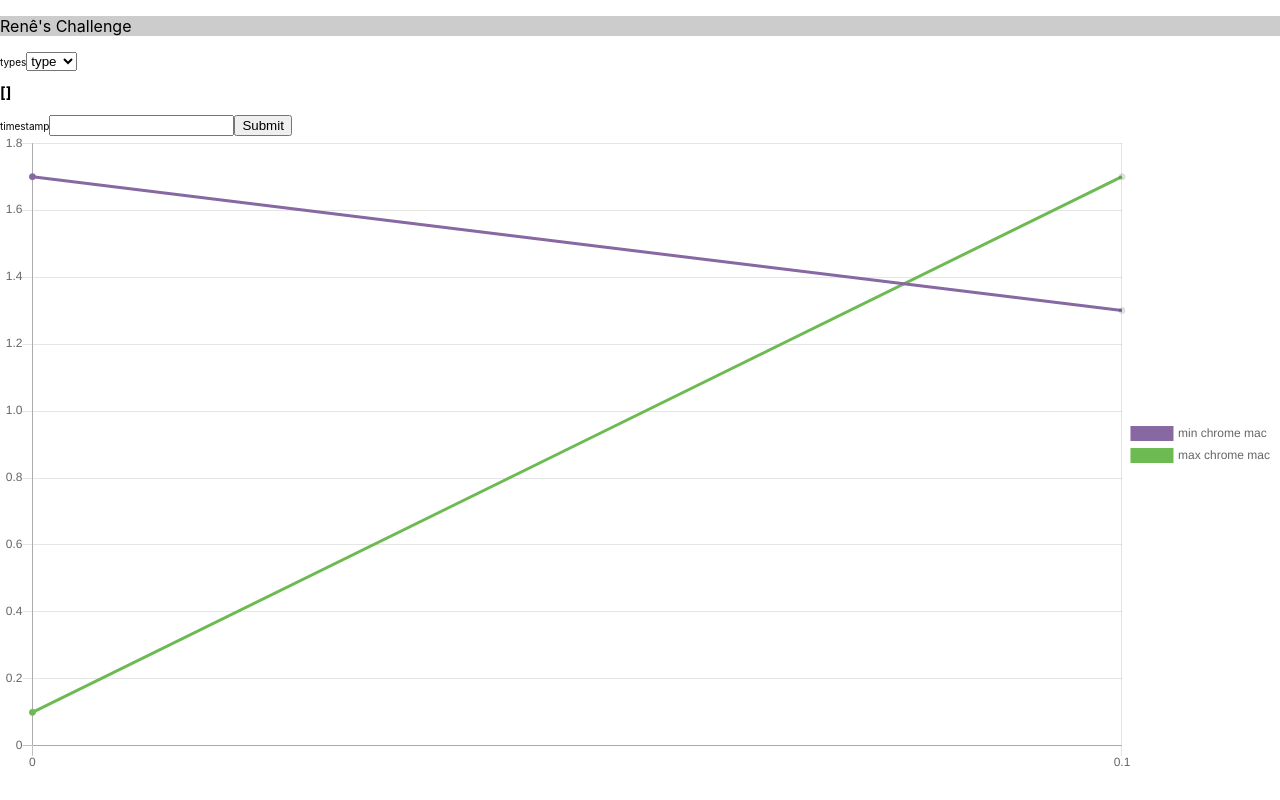
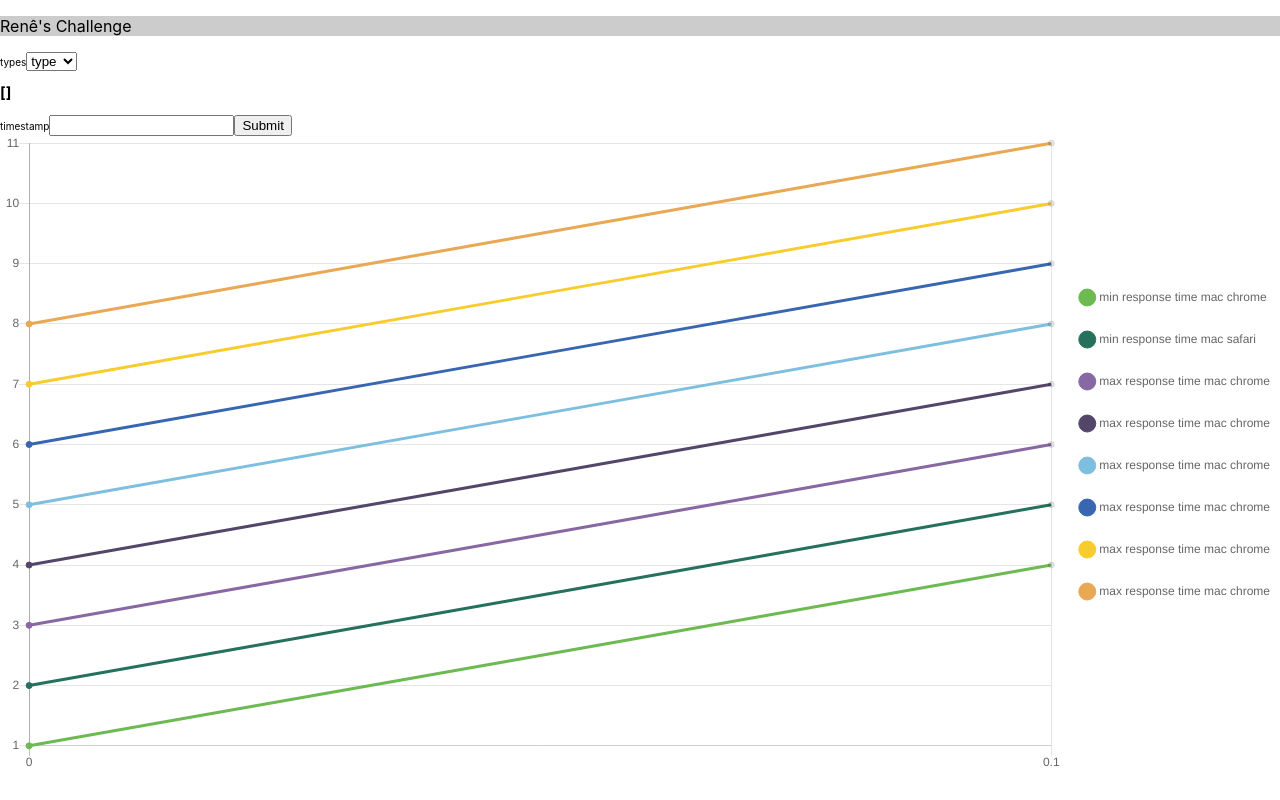
Before and after one commit to renemennab/challenge-chart-plot-with-commits, a React (Create React App) app: page / in a window 1280 px wide. Built offline with nearby package versions, Linux system fonts and the light colour scheme.

Commit message:
add chart logic to dynamicly render values

```diff
--- a/src/Components/Chart/chart.js
+++ b/src/Components/Chart/chart.js
@@ -2,30 +2,65 @@ import React from 'react';
 import { Line } from 'react-chartjs-2';
 
 const chart = props => {
+	const data = [
+		{ min_response_time_mac_chrome: [1, 4] },
+		{ min_response_time_mac_safari: [2, 5] },
+		{ max_response_time_mac_chrome: [3, 6] },
+		{ max_response_time_mac_chrome: [4, 7] },
+		{ max_response_time_mac_chrome: [5, 8] },
+		{ max_response_time_mac_chrome: [6, 9] },
+		{ max_response_time_mac_chrome: [7, 10] },
+		{ max_response_time_mac_chrome: [8, 11] }
+	];
+	const colors = [
+		'#6DBA52',
+		'#26715D',
+		'#8768A3',
+		'#544669',
+		'#7EBFDF',
+		'#3866B1',
+		'#F8CC2D',
+		'#E9A854'
+	];
+
+	const datasetsArray = [];
+	const SplitData = () => {
+		var lineColor = -1;
+		data.map(dt => {
+			if (lineColor > colors.length - 2) {
+				lineColor = 0;
+			} else {
+				lineColor++;
+			}
+			console.log(lineColor);
+			//JSON.stringify(Object.keys(dt)[0].replace(/_/g, ' '))
+			const newStuf = {
+				label: Object.keys(dt)[0].replace(/_/g, ' '), // pega a resposta do os e a resposta do browser e junta com um select e transforma em string
+				fill: false,
+				data: dt[Object.keys(dt)[0]], //pega todos os min em uma array
+				borderColor: [colors[lineColor]],
+				backgroundColor: [colors[lineColor]]
+			};
+			return datasetsArray.push(newStuf);
+		});
+	};
+	console.log(SplitData());
+	console.log(datasetsArray);
+
 	return (
 		<div className="chart">
 			<Line
 				data={{
 					labels: [0, 0.1],
-					datasets: [
-						{
-							label: 'min chrome mac', // pega a resposta do os e a resposta do browser e junta com um select e transforma em string
-							fill: false,
-							data: [1.7, 1.3], //pega todos os min em uma array
-							borderColor: ['#8768A3'],
-							backgroundColor: ['#8768A3']
-						},
-						{
-							label: 'max chrome mac',
-							data: [0.1, 1.7],
-							fill: false,
-							borderColor: ['#6DBA52'],
-							backgroundColor: ['#6DBA52']
-						}
-					]
+					datasets: [...datasetsArray]
 				}}
 				options={{
 					legend: {
+						labels: {
+							fontSize: 12,
+							usePointStyle: true,
+							padding: 30
+						},
 						display: true,
 						position: 'right'
 					},
@@ -39,3 +74,12 @@ const chart = props => {
 export default chart;
 
 //[{ 'min chrome mac': [0.1, 1.3] }];
+
+/* datasets: [
+    {
+        label: 'min chrome mac', // pega a resposta do os e a resposta do browser e junta com um select e transforma em string
+        fill: false,
+        data: [1.7, 1.3], //pega todos os min em uma array
+        borderColor: ['#8768A3'],
+        backgroundColor: ['#8768A3']
+    }, */
```
